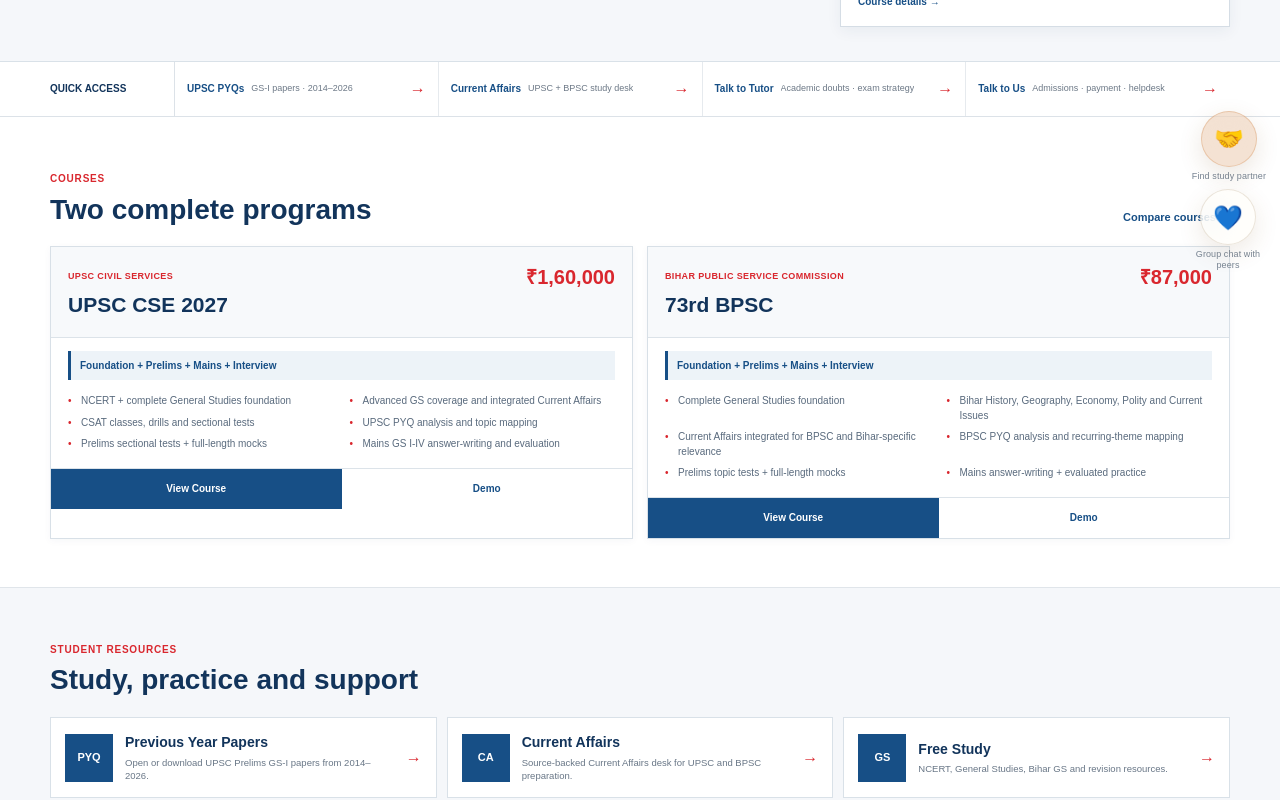
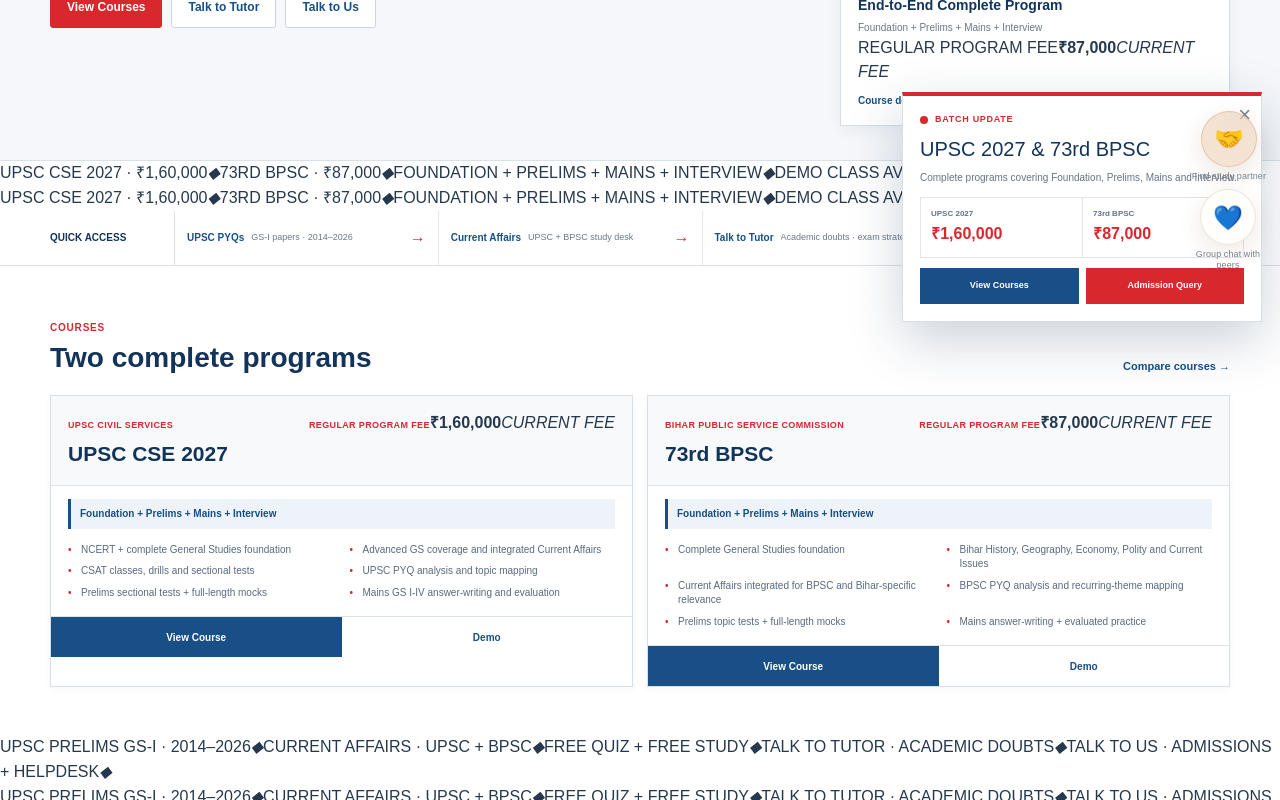
Before and after one commit to gauravanand-sudo/bpsc-current-affairs, a Next.js app: page / in a window 1280 px wide. Shown: the part 460-1260 px from the top of the page. Built offline with nearby package versions, Linux system fonts and the light colour scheme; no server answers.

Commit message:
Add animated fees banners and batch popup to homepage

```diff
--- a/src/app/page.tsx
+++ b/src/app/page.tsx
@@ -1,5 +1,6 @@
 import Image from "next/image";
 import Link from "next/link";
+import BatchUpdatePopup from "@/components/BatchUpdatePopup";
 import styles from "./home.module.css";
 import { FACULTY, PROGRAMS } from "@/lib/coachingData";
 
@@ -23,6 +24,30 @@
   ...FACULTY.slice(0, 5),
   FACULTY[FACULTY.length - 1],
 ];
+
+function TickerGroup({ academic = false }: { academic?: boolean }) {
+  return (
+    <div className={styles.tickerGroup} aria-hidden="true">
+      {academic ? (
+        <>
+          <span>UPSC PRELIMS GS-I · 2014–2026</span><i>◆</i>
+          <span>CURRENT AFFAIRS · UPSC + BPSC</span><i>◆</i>
+          <span>FREE QUIZ + FREE STUDY</span><i>◆</i>
+          <span>TALK TO TUTOR · ACADEMIC DOUBTS</span><i>◆</i>
+          <span>TALK TO US · ADMISSIONS + HELPDESK</span><i>◆</i>
+        </>
+      ) : (
+        <>
+          <span>UPSC CSE 2027 · ₹1,60,000</span><i>◆</i>
+          <span>73RD BPSC · ₹87,000</span><i>◆</i>
+          <span>FOUNDATION + PRELIMS + MAINS + INTERVIEW</span><i>◆</i>
+          <span>DEMO CLASS AVAILABLE</span><i>◆</i>
+          <span>ADMISSION QUERY · TALK TO US</span><i>◆</i>
+        </>
+      )}
+    </div>
+  );
+}
 
 export default function HomePage() {
   return (
@@ -52,13 +77,21 @@
                   <h3>{program.title}</h3>
                   <p>{program.target}</p>
                 </div>
-                <strong>{program.price}</strong>
+                <div className={styles.priceBox}>
+                  <span>REGULAR PROGRAM FEE</span>
+                  <strong>{program.price}</strong>
+                  <em>CURRENT FEE</em>
+                </div>
                 <Link href={`/courses/${program.slug}`}>Course details →</Link>
               </div>
             ))}
           </aside>
         </div>
       </section>
+
+      <div className={`${styles.ticker} ${styles.tickerRed}`} aria-label="Program updates">
+        <div className={styles.tickerTrack}><TickerGroup /><TickerGroup /></div>
+      </div>
 
       <section className={styles.newsBar}>
         <div className={styles.shell}>
@@ -82,7 +115,11 @@
               <article className={styles.programCard} key={program.slug}>
                 <div className={styles.programTop}>
                   <div><span>{index === 0 ? "UPSC CIVIL SERVICES" : "BIHAR PUBLIC SERVICE COMMISSION"}</span><h3>{program.exam}</h3></div>
-                  <strong>{program.price}</strong>
+                  <div className={`${styles.priceBox} ${styles.cardPrice}`}>
+                    <span>REGULAR PROGRAM FEE</span>
+                    <strong>{program.price}</strong>
+                    <em>CURRENT FEE</em>
+                  </div>
                 </div>
                 <div className={styles.programTarget}>{program.target}</div>
                 <ul className={styles.programList}>{program.includes.slice(0, 6).map((item) => <li key={item}>{item}</li>)}</ul>
@@ -95,6 +132,10 @@
           </div>
         </div>
       </section>
+
+      <div className={`${styles.ticker} ${styles.tickerNavy}`} aria-label="Study resources">
+        <div className={`${styles.tickerTrack} ${styles.tickerTrackReverse}`}><TickerGroup academic /><TickerGroup academic /></div>
+      </div>
 
       <section className={styles.studentSection}>
         <div className={styles.shell}>
@@ -151,6 +192,8 @@
           </div>
         </div>
       </section>
+
+      <BatchUpdatePopup />
     </main>
   );
 }
```
